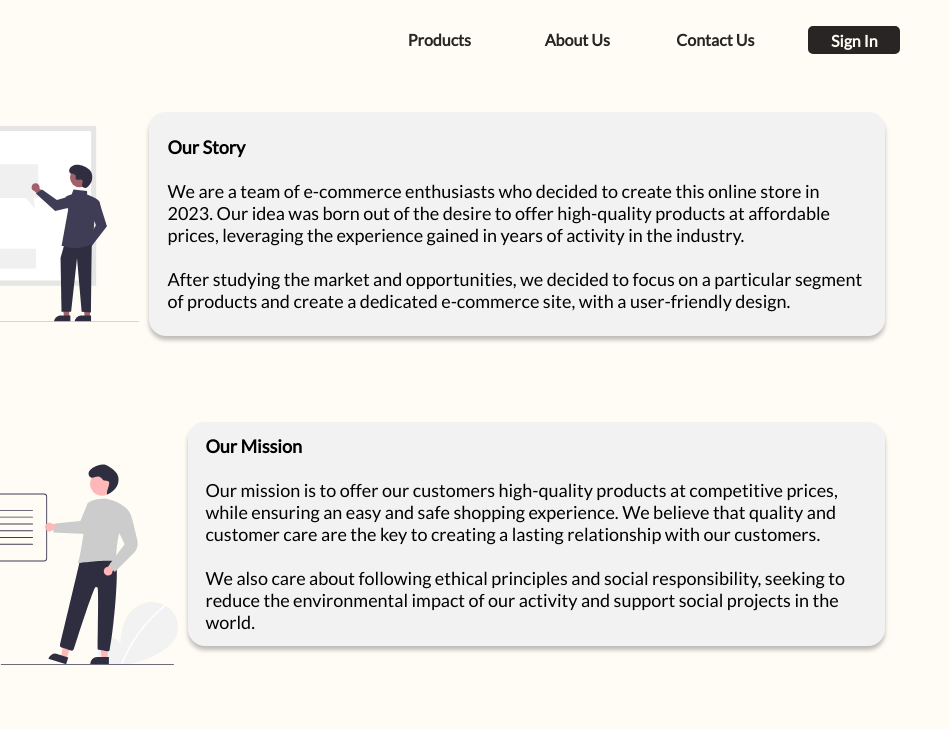
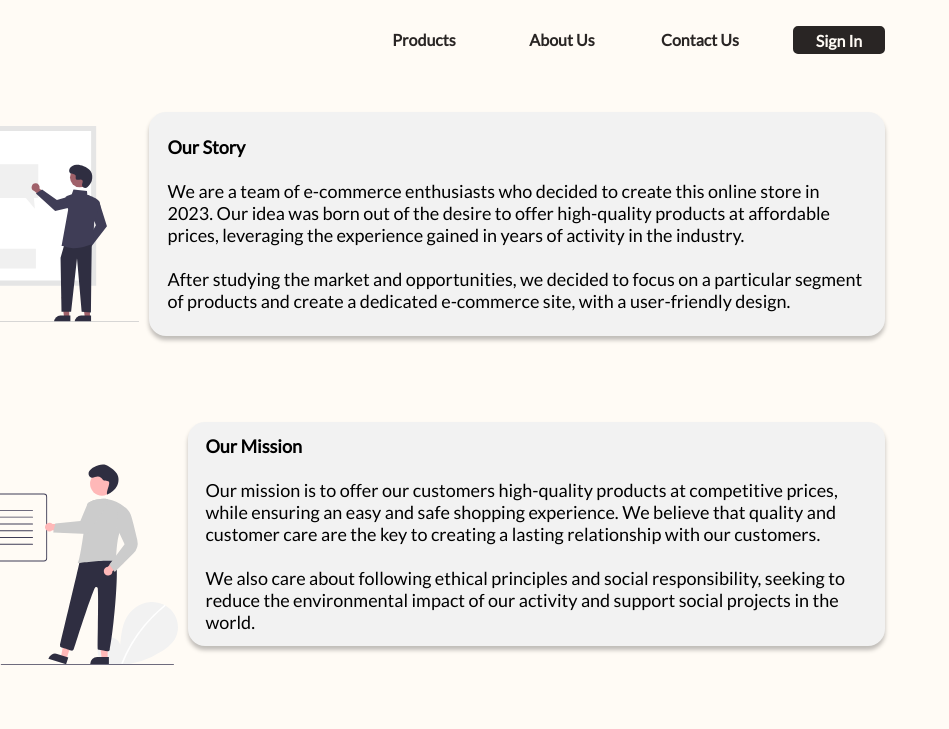
Before and after one commit to Halid04/Ecommerce-website, a plain HTML site: page AboutUSPage/aboutUs.html in a window 1280 px wide. Shown: the top 729 px of the page, 331-1280 px from the left. Drawn offline with nearby package versions, Linux system fonts and the light colour scheme; files that its build step writes are made by us from their sources; files whose address does not match are found by name.

Commit message:
Update aboutUs.css

```diff
--- a/AboutUSPage/aboutUs.css
+++ b/AboutUSPage/aboutUs.css
@@ -29,7 +29,7 @@ body{
 
 .navbar{
     position: fixed;
-    width: 91.2%;
+    width: 90%;
     height: 10%;
     background-color: var(--neutral-color);
     display: flex;
```
